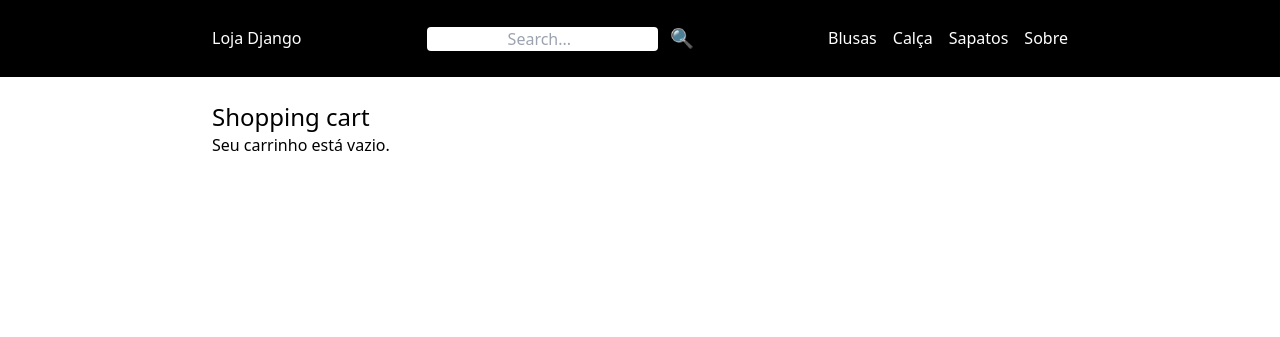
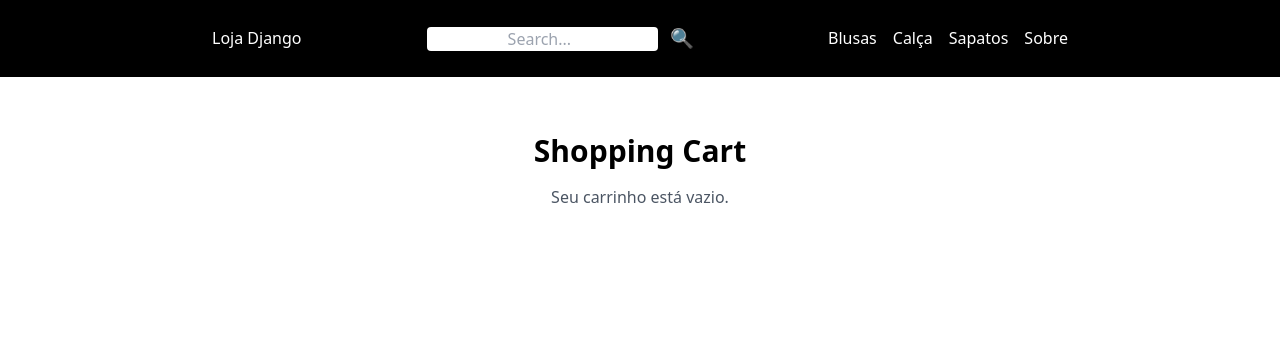
Before and after one commit to Reberthjr/LOJA-WEB-DJANGO, a Django app: page /cart/ in a window 1280 px wide. Shown: the top 337 px of the page. Run offline with Django 5.2, Linux system fonts and the light colour scheme; data comes from the database, SQL or seed files in the repository; both versions use the stored data as it was after the commit; some libraries are stand-ins or nearby versions.

Commit message:
Create Style for Shopping Cart, create model Order buy, create forms order buy

```diff
--- a/loja_django/loja/cart.py
+++ b/loja_django/loja/cart.py
@@ -38,6 +38,12 @@ class Cart(object):
 
         self.save()
 
+    def delete(self, product_id):
+        if product_id in self.cart:
+            del self.cart[product_id]
+        self.save()
+
+
 
     def get_total_cost(self):
         for p in self.cart.keys():
--- a/loja_django/loja/templates/loja/cart_view.html
+++ b/loja_django/loja/templates/loja/cart_view.html
@@ -1,19 +1,45 @@
-{%extends 'core/base.html'%}
-
+{% extends 'core/base.html' %}
 
 {% block title %}Shopping cart{% endblock %}
 
+{% block content %}
+    <div class="container mx-auto mt-8">
+        <h1 class="text-3xl font-semibold mb-4 text-center">Shopping Cart</h1>
 
-
-{%block content%}
-<h1 class="text-2xl"> Shopping cart</h1>
-{% if cart %}
-    {% for item in cart %}
-    <p><b>Título </b>{{ item.product.title }}</p>
-    <p><b>Quantidade </b>{{ item.quantity }}</p>
-    {% endfor %}
-{% else %}
-<p>Seu carrinho está vazio.</p>
-{% endif %}
-
+        {% if cart %}
+            <table class="mx-auto min-w-full border border-gray-200">
+                <thead>
+                    <tr>
+                        <th class="py-2 px-4 border-b text-center">Product</th>
+                        <th class="py-2 px-4 border-b text-center">Quantity</th>
+                        <th class="py-2 px-4 border-b text-center">Price per unit</th>
+                        <th class="py-2 px-4 border-b text-center">Actions</th>
+                    </tr>
+                </thead>
+                <tbody>
+                    {% for item in cart %}
+                        <tr>
+                            <td class="py-2 px-4 border-b">{{ item.product.title }}</td>
+                            <td class="py-2 px-4 border-b text-center">
+                                <a href="{% url 'change_quantity' item.product.id %}?action=increase" class="bg-gray-100 text-black px-2 py-1">-</a>
+                                {{ item.quantity }}
+                                <a href="{% url 'change_quantity' item.product.id %}?action=decrease" class="bg-gray-100 text-black px-2 py-1">+</a>
+                            </td>
+                            <td class="py-2 px-4 border-b text-center">R$ {{ item.product.price|floatformat:2 }}</td>
+                            <td class="py-2 px-4 border-b text-center">
+                                <a href="{% url 'remove_to_cart' item.product.id %}" class="bg-red-500 text-white px-2 py-1">Remover</a>
+                            </td>
+                        </tr>
+                    {% endfor %}
+                    <tr>
+                        <td class="py-2 px-4 font-bold text-end" colspan="2">Total</td>
+                        <td class="py-2 px-4 font-bold text-end">R$ {{ cart.get_total_cost|floatformat:2 }}</td>
+                        <td class="py-2 px-4"></td>
+                    </tr>
+                </tbody>
+            </table>
+        {% else %}
+            <p class="text-gray-600 text-center">Seu carrinho está vazio.</p>
+        {% endif %}
+    </div>
 {% endblock %}
--- a/loja_django/loja/urls.py
+++ b/loja_django/loja/urls.py
@@ -7,6 +7,8 @@ from .import views
 urlpatterns = [
     path('search/', views.search, name='search'),
     path('add_to_cart/<int:product_id>/', views.add_to_cart, name='add_to_cart'),
+    path('change_quantity/<str:product_id>/', views.change_quantity, name='change_quantity'),
+    path('remove_to_cart/<str:product_id>/', views.remove_to_cart, name='remove_to_cart'),
     path('cart/', views.cart_view, name='cart_view'),
     path('<slug:slug>/', views.category_detalhes, name='category_detalhes'),
     path('<slug:category_slug>/<slug:slug>/', views.product_detalhes, name='product_detalhes'),
--- a/loja_django/loja/views.py
+++ b/loja_django/loja/views.py
@@ -8,7 +8,27 @@ def add_to_cart(request,product_id):
     cart = Cart(request)
     cart.add(product_id)
 
-    return redirect('frontpage')
+    return redirect('cart_view')
+
+def remove_to_cart(request,product_id):
+    cart = Cart(request)
+    cart.delete(product_id)
+
+    return redirect('cart_view')
+
+
+def change_quantity(request, product_id):
+    action = request.GET.get('action','')
+    if action:
+        quantity = 1
+        if action == 'decrease':
+            quantity = 1
+            cart = Cart(request)
+            cart.add(product_id,quantity, True)
+    return redirect('cart_view')
+
+
+
 
 def cart_view(request):
     cart = Cart(request)
```
Also changed, not shown: loja_django/db.sqlite3.
